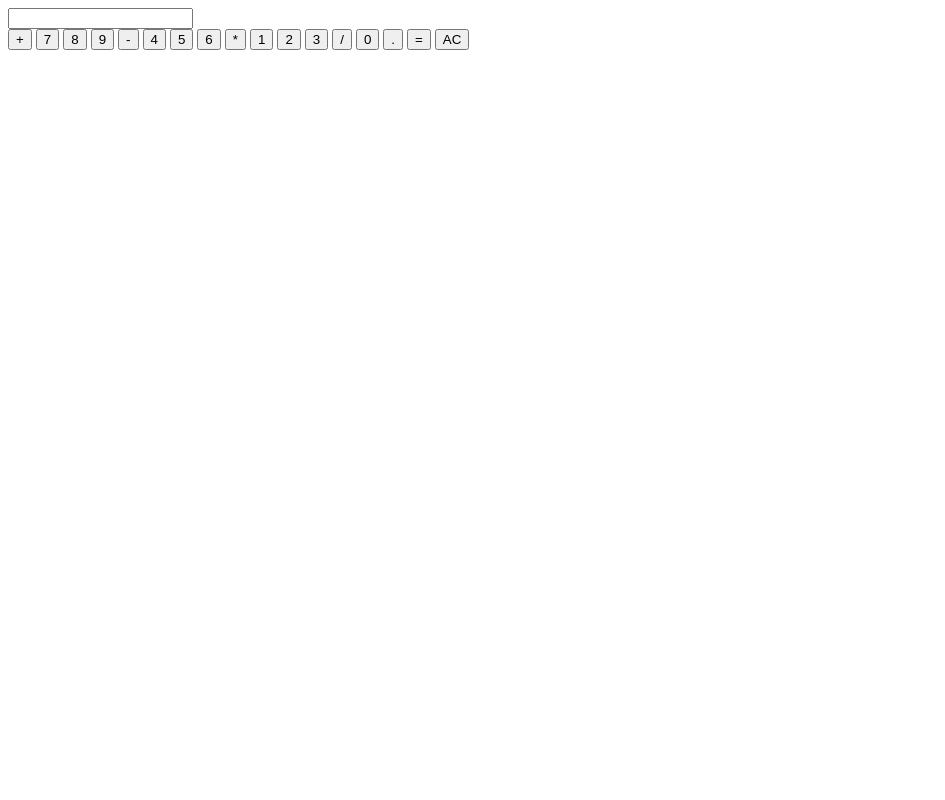
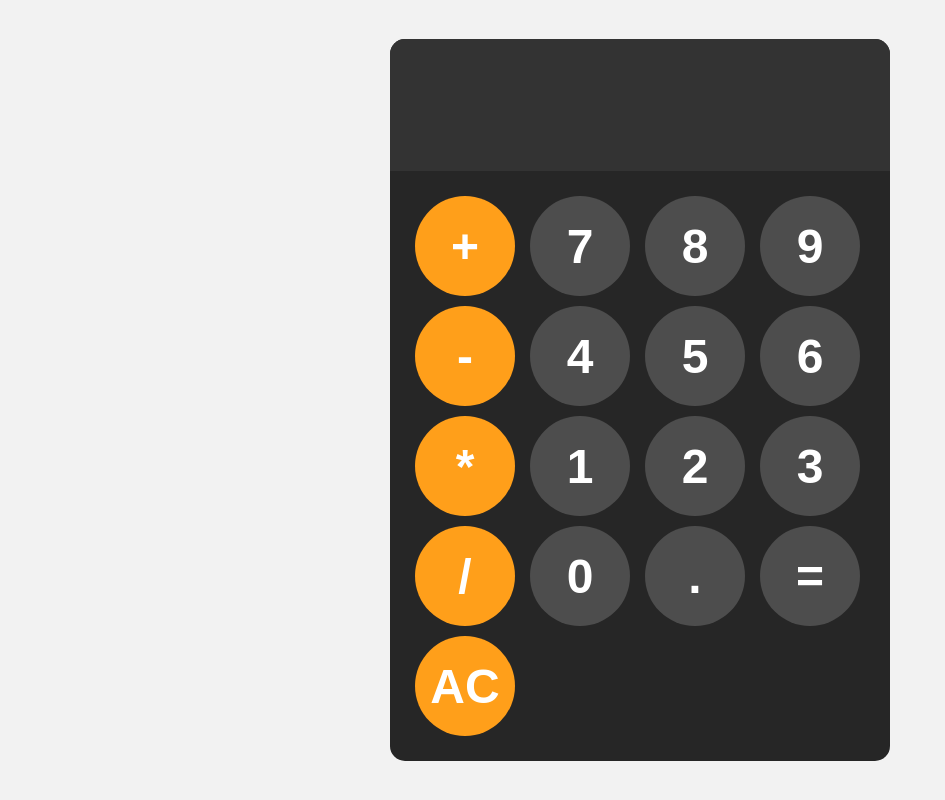
Before and after one commit to n8novaa/calculator, a plain HTML site: page index.html in a window 1280 px wide. Shown: the whole page, without its empty margins (0-945 px from the left). Drawn offline with Linux system fonts and the light colour scheme.

Commit message:
styled the button using css

```diff
--- a/index.html
+++ b/index.html
@@ -10,23 +10,23 @@
     <div id="calculator">
         <input id="display" readonly>
         <div id="keys">
-            <button onclick="appendToDisplay('+')">+</button>
+            <button onclick="appendToDisplay('+')" class="operator-btn">+</button>
             <button onclick="appendToDisplay('7')">7</button>
             <button onclick="appendToDisplay('8')">8</button>
             <button onclick="appendToDisplay('9')">9</button>
-            <button onclick="appendToDisplay('-')">-</button>
+            <button onclick="appendToDisplay('-')" class="operator-btn">-</button>
             <button onclick="appendToDisplay('4')">4</button>
             <button onclick="appendToDisplay('5')">5</button>
             <button onclick="appendToDisplay('6')">6</button>
-            <button onclick="appendToDisplay('*')">*</button>
+            <button onclick="appendToDisplay('*')" class="operator-btn">*</button>
             <button onclick="appendToDisplay('1')">1</button>
             <button onclick="appendToDisplay('2')">2</button>
             <button onclick="appendToDisplay('3')">3</button>
-            <button onclick="appendToDisplay('/')">/</button>
+            <button onclick="appendToDisplay('/')" class="operator-btn">/</button>
             <button onclick="appendToDisplay('0')">0</button>
             <button onclick="appendToDisplay('.')">.</button>
             <button onclick="calculate()">=</button>
-            <button onclick="clearDisplay()">AC</button>
+            <button onclick="clearDisplay()" class="operator-btn">AC</button>
         </div>
     </div>
 
--- a/styles.css
+++ b/styles.css
@@ -0,0 +1,66 @@
+body {
+    margin: 0;
+    display: flex;
+    justify-content: center;
+    align-items: center;
+    height: 100vh;
+    background-color: hsl(0, 0%, 95%);
+}
+
+
+#calculator{
+    font-family: Arial, sans-serif;
+    background-color: hsl(0, 0%, 15%);
+    border-radius: 15px;
+    max-width: 500px;
+    overflow: hidden;
+}
+
+#display {
+    width: 100%;
+    padding: 20px;
+    font-size: 5rem;
+    text-align: left;
+    border: none;
+    background-color: hsl(0, 0%, 20%);
+}
+
+
+#keys {
+    display: grid;
+    grid-template-columns: repeat(4, 1fr);
+    gap: 10px;
+    padding: 25px;
+}
+
+
+button {
+    width: 100px;
+    height: 100px;
+    border-radius: 50px;
+    border: none;
+    background-color: hsl(0, 0%, 30%);
+    color: white;
+    font-size: 3rem;
+    font-weight: bold;
+    cursor: pointer;
+}
+
+button:hover {
+    background-color: hsl(0, 0%, 40%);;
+}
+button:active {
+    background-color: hsl(0, 0%, 50%);
+}
+
+.operator-btn {
+    background-color: hsla(35, 100%, 55%);
+}
+
+.operator-btn:hover {
+    background-color: hsla(35, 100%, 65%);
+}
+
+.operator-btn:active {
+    background-color: hsla(35, 100%, 75%);
+}
```
